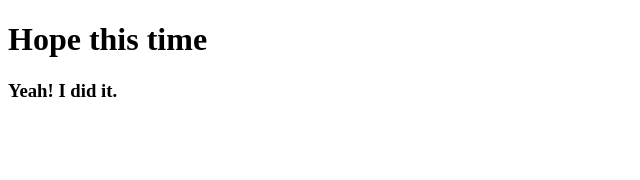
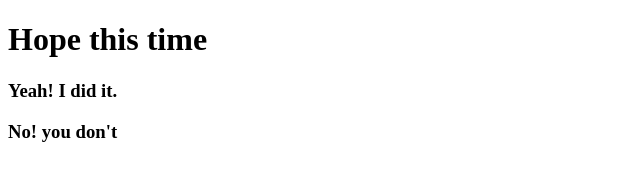
Before and after one commit to graphiative/first-website, a plain HTML site: page index.html in a window 1280 px wide. Shown: the whole page, without its empty margins (0-640 px from the left). Drawn offline with Linux system fonts and the light colour scheme.

Commit message:
Update index.html

```diff
--- a/index.html
+++ b/index.html
@@ -9,5 +9,6 @@
 <body>
     <h1>Hope this time</h1>
     <h3>Yeah! I did it.</h3>
+    <h3>No! you don't</h3>
 </body>
 </html>
```
